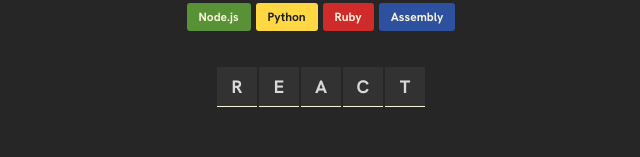
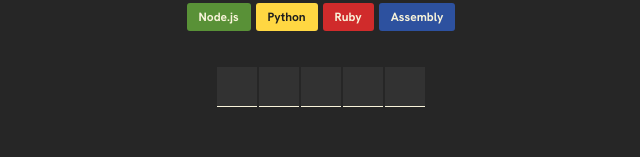
Before and after one commit to 1819367/assembly-end-game, a React (Vite) app: page / in a window 1280 px wide. Shown: the part 311-468 px from the top of the page, without its empty margins (319-959 px from the left). Built offline with nearby package versions, Linux system fonts and the light colour scheme.

Commit message:
Display guessed letters in word

```diff
--- a/src/App.jsx
+++ b/src/App.jsx
@@ -36,14 +36,11 @@
   ))
 
   //turn the current word into an array, and map over the letters, set the index as the key prop
-  const letterElements = [...currentWord].map((letter, index) => (
-    <span
-      key={index}
-      className={clsx('span-current-word')}
-    >
-      {letter}
+  const letterElements = [...currentWord].map((letter, index) =>  (
+    <span key={index} className={clsx('span-current-word')}>
+      {guessedLetters.includes(letter) ? letter.toUpperCase() : <span> </span>}
     </span>
-  ))
+    ));
 
   //display the keyboard, change to uppercase
     const keyboardElements = [...alphabet].map((letter) => {
--- a/src/index.css
+++ b/src/index.css
@@ -97,7 +97,6 @@
   height: 40px;
   background: #323232;
   border-bottom: 1px solid #f9f4da;
-  text-transform: uppercase;
   display: flex;
   justify-content: center;
   align-items: center;
```
